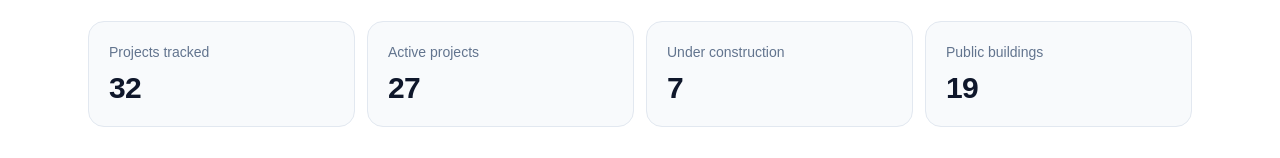
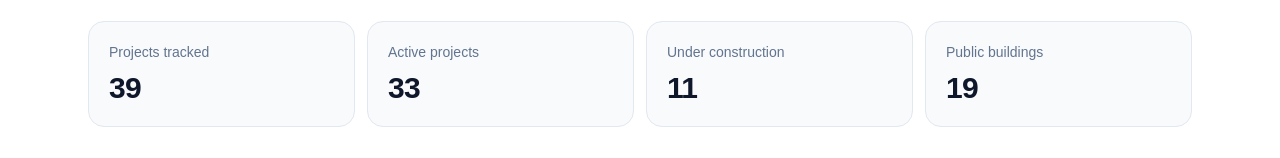
Before and after one commit to danielk-droid/newton-development, a Next.js app: page /projects in a window 1280 px wide. Shown: the part 239-397 px from the top of the page. Built offline with nearby package versions, Linux system fonts and the light colour scheme.

Commit message:
Include transportation projects in project catalog

```diff
--- a/data/project-catalog.ts
+++ b/data/project-catalog.ts
@@ -1,6 +1,7 @@
 import sourceData from "./newton-source.json";
 import { projects, type Project } from "./projects";
 import { publicProjects } from "./public-projects";
+import { transportationProjects } from "./transportation-projects";
 
 type ProjectFacts = {
   units: number | null;
@@ -62,4 +63,13 @@ export const allProjects: CatalogProject[] = [
     estimatedCost: project.facts.estimatedCost,
     completionDate: project.facts.completionDate,
   })),
+  ...transportationProjects.map((project) => ({
+    ...project,
+    facts: {
+      units: project.facts.units,
+      affordableUnits: project.facts.affordableUnits,
+      stories: project.facts.stories,
+      parkingSpaces: project.facts.parkingSpaces,
+    },
+  })),
 ];
```
